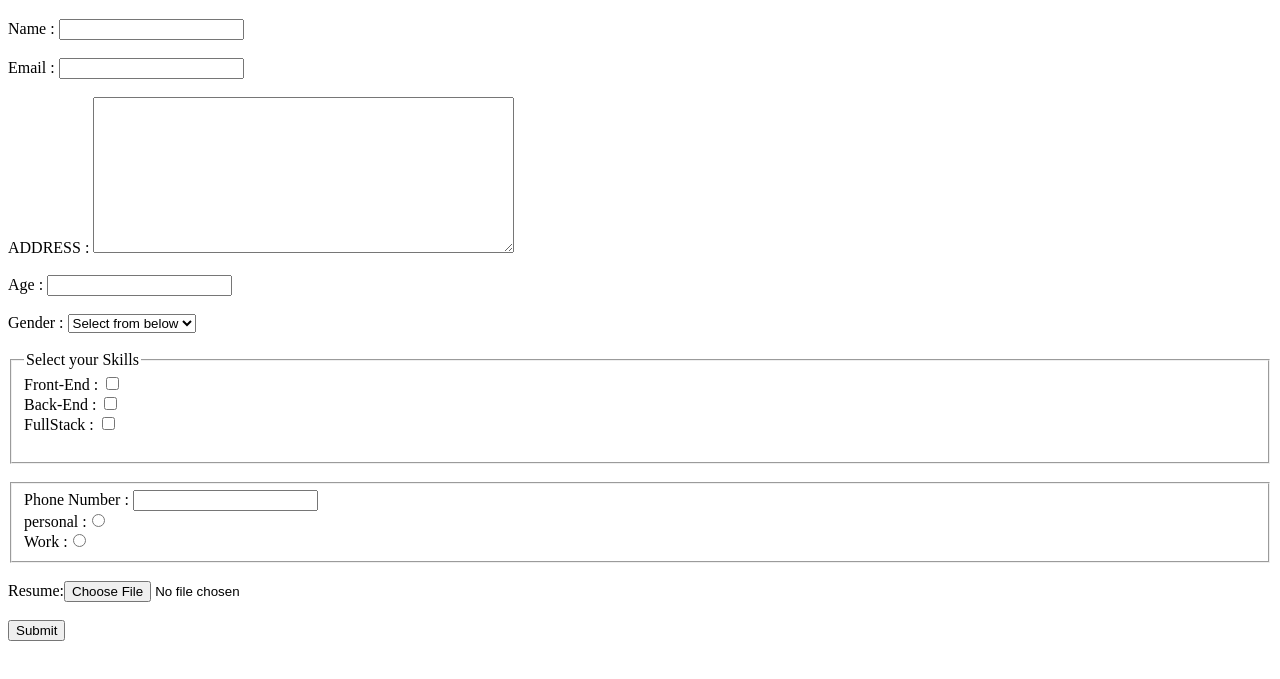
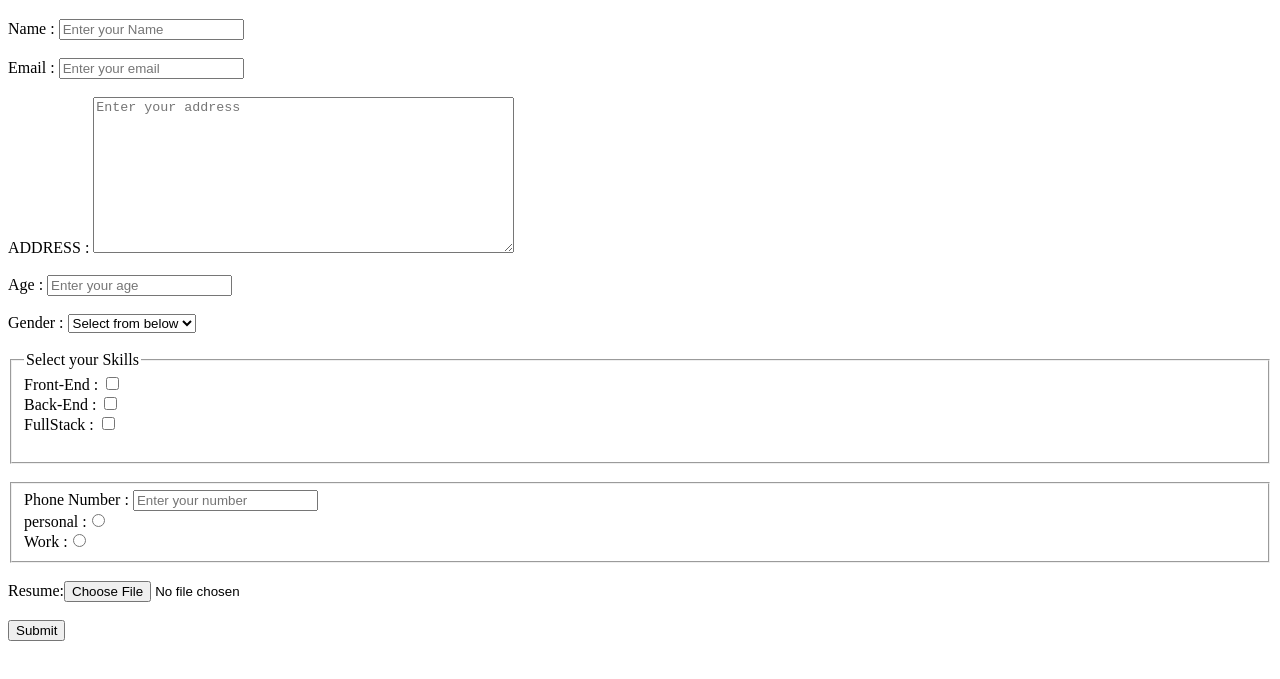
Before and after one commit to Hegde-Anant/HTML-Project-1-Contact-Me-Form, a plain HTML site: page index.html in a window 1280 px wide. Shown: the part 61-740 px from the top of the page. Drawn offline with Linux system fonts and the light colour scheme.

Commit message:
second commit

```diff
--- a/index.html
+++ b/index.html
@@ -11,20 +11,20 @@
 
 <h1>About ME</h1>
 
- <div>Name : <input required type="text" name="user name" id="name"></div>
+ <div>Name : <input placeholder="Enter your Name" required type="text" name="user name" id="name"></div>
 
 <br>
 
- <div>Email : <input required type="email" name="user email" id="email"></div>
+ <div>Email : <input placeholder="Enter your email" required type="email" name="user email" id="email"></div>
 
 <br>
 
    <div>ADDRESS :
-    <textarea name="user message" id="message" cols="50" rows="10"></textarea></div>
+    <textarea placeholder="Enter your address" name="user message" id="message" cols="50" rows="10"></textarea></div>
 
 <br>
 
-<div>Age : <input required type="number" name="User Number" id="number"></div>
+<div>Age : <input placeholder="Enter your age" required type="number" name="User Number" id="number"></div>
 
 <br>
 
@@ -55,7 +55,7 @@
 
 <fieldset>
 <div>
-Phone Number : <input required type="text" name="Mobile Number" id="mobile number">
+Phone Number : <input placeholder="Enter your number" required type="text" name="Mobile Number" id="mobile number">
 <div>   personal :<input required type="radio" name="Mobile Type" id="personal"></div>
 <div>   Work :<input required type="radio" name="Mobile Type" id="Work"></div>
 
```
